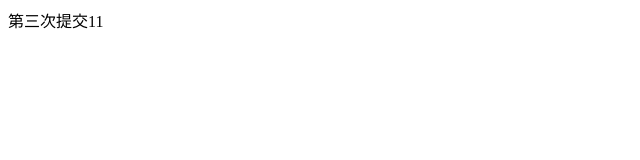
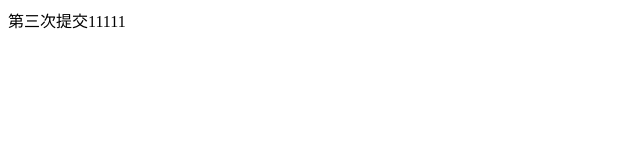
Before and after one commit to ProCheng/demo, a plain HTML site: page index.html in a window 1280 px wide. Shown: the full height of the page, 0-640 px from the left. Drawn offline with Linux system fonts and the light colour scheme.

Commit message:
第六次提交

```diff
--- a/index.html
+++ b/index.html
@@ -7,6 +7,6 @@
     <title>Document</title>
 </head>
 <body>
-    第三次提交11
+    第三次提交11111
 </body>
 </html>
```
